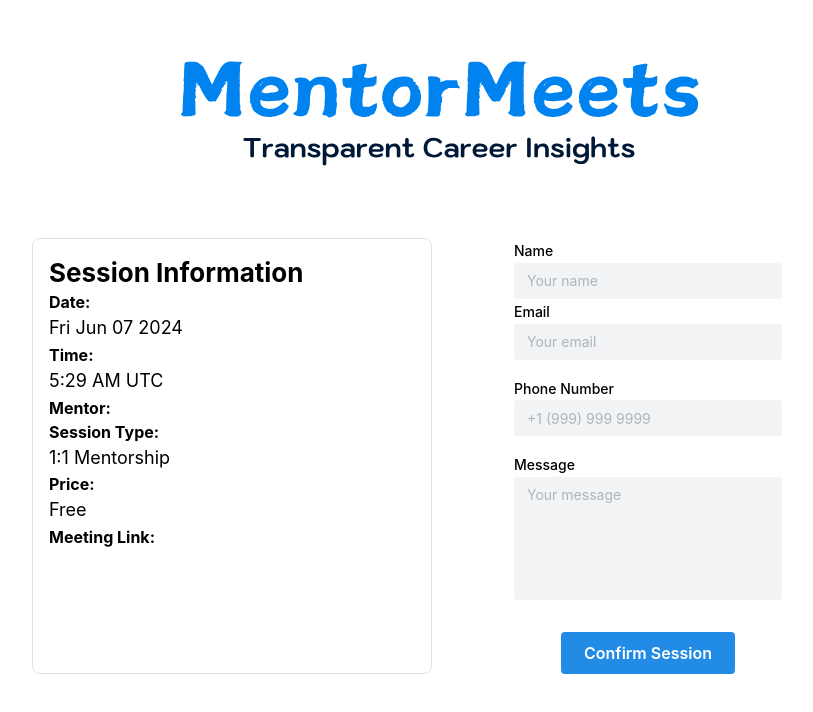
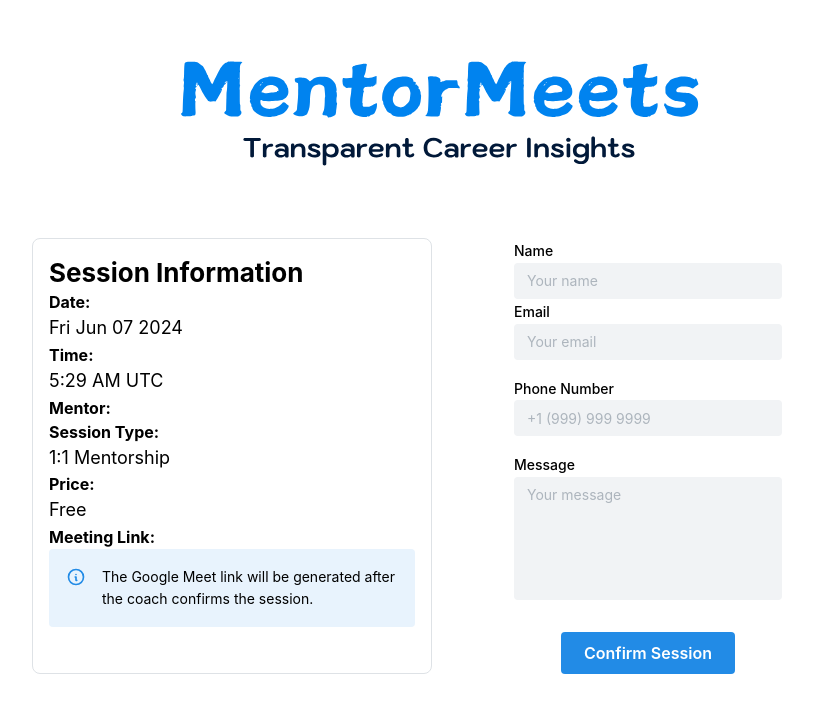
Before and after one commit to chriszhang08/coffeechatv2, a Next.js app: page /profile/confirmsesh in a window 1280 px wide. Shown: the top 712 px of the page, without its empty margins (200-1013 px from the left). Built offline with nearby package versions, Linux system fonts and the light colour scheme.

Commit message:
dumb last second change

```diff
--- a/components/ProfilePage/ConfirmSessionForm/ConfirmSessionForm.tsx
+++ b/components/ProfilePage/ConfirmSessionForm/ConfirmSessionForm.tsx
@@ -152,10 +152,10 @@ const ConfirmSessionForm: React.FC<ConfirmSessionFormProps> = ({
             {getPrice(type, coach)}
           </Text>
           <Title order={5}>Meeting Link:</Title>
-          <a href={coach?.link}>{coach?.link}</a>
-          {/*<Alert variant="light" color="blue" icon={icon}>*/}
-          {/*  The Google Meet link will be generated after the coach confirms the session.*/}
-          {/*</Alert>*/}
+          {/*<a href={coach?.link}>{coach?.link}</a>*/}
+          <Alert variant="light" color="blue" icon={icon}>
+            The Google Meet link will be generated after the coach confirms the session.
+          </Alert>
         </Card>
 
         <Container style={{width: 300}}>
```
